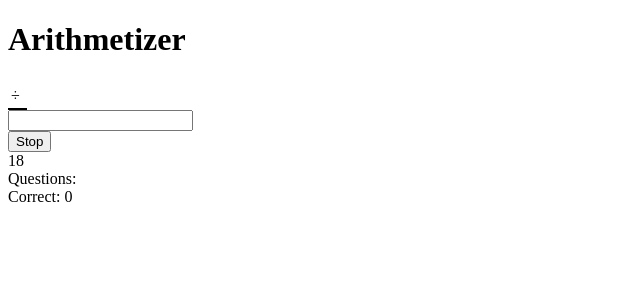
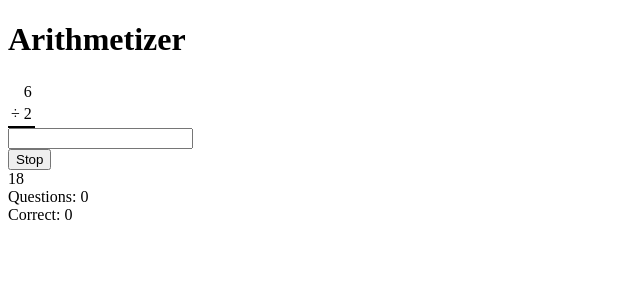
Before and after one commit to gspitz01/mathapp, an Angular app: page / in a window 1280 px wide. Both pictures are taken after a click on the button "Start". Shown: the top 300 px of the page, without its empty margins (0-640 px from the left). Built offline with nearby package versions, Linux system fonts and the light colour scheme.

Commit message:
Fix data display in QuizViewComponent

```diff
--- a/src/app/quiz-view/quiz-view.component.html
+++ b/src/app/quiz-view/quiz-view.component.html
@@ -3,11 +3,11 @@
     <table>
       <tr>
         <td></td>
-        <td><span>{{round.getCurrentQuestion().operand1.display}}</span></td>
+        <td><span>{{round.getCurrentQuestion().operand1}}</span></td>
       </tr>
       <tr>
         <td><span>{{round.getCurrentQuestion().operator.display}}</span></td>
-        <td><span>{{round.getCurrentQuestion().operand2.display}}</span></td>
+        <td><span>{{round.getCurrentQuestion().operand2}}</span></td>
       </tr>
     </table>
     <input (disabled)="answerDisabled"
@@ -20,7 +20,7 @@
   </div>
   <button (click)="start()" id="start">{{buttonText}}</button>
   <div class="time-remaining">{{timeLeft}}</div>
-  <div class="questions-seen">Questions: {{questionsSeen}}</div>
+  <div class="questions-answered">Questions: {{questionsAnswered}}</div>
   <div class="correct-answers">Correct: {{correctAnswers}}</div>
   <div class="messages">{{messages}}</div>
 </div>
```
